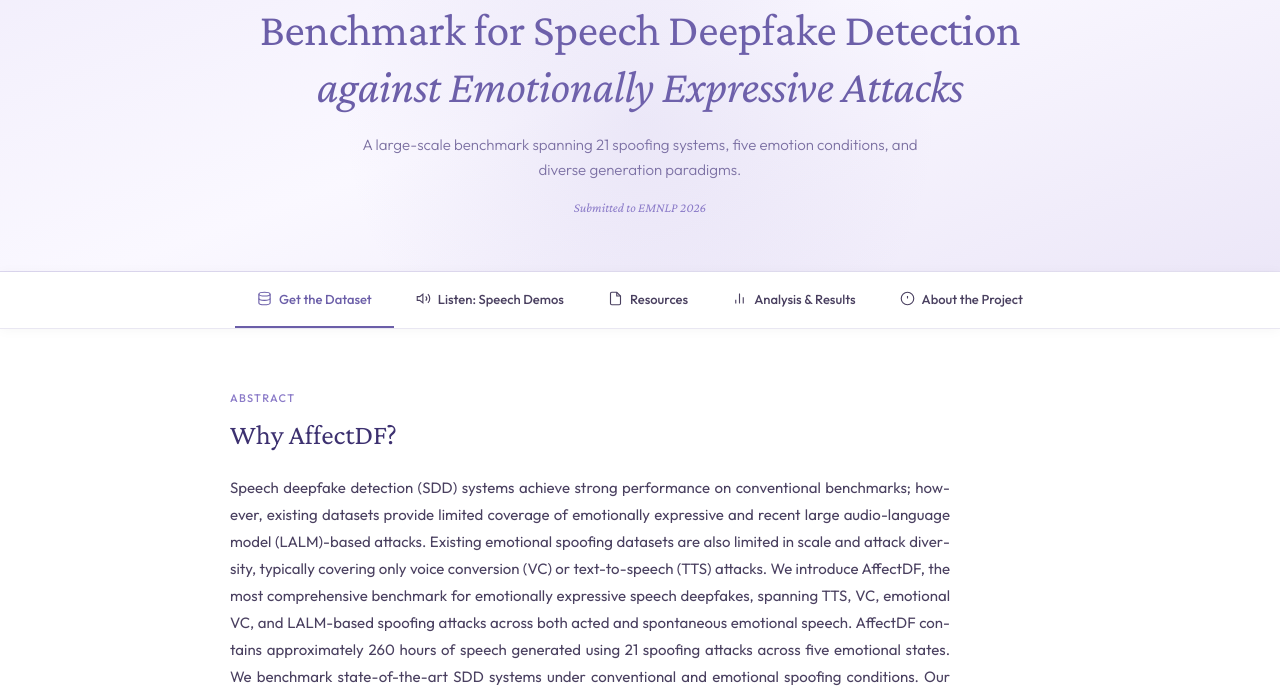
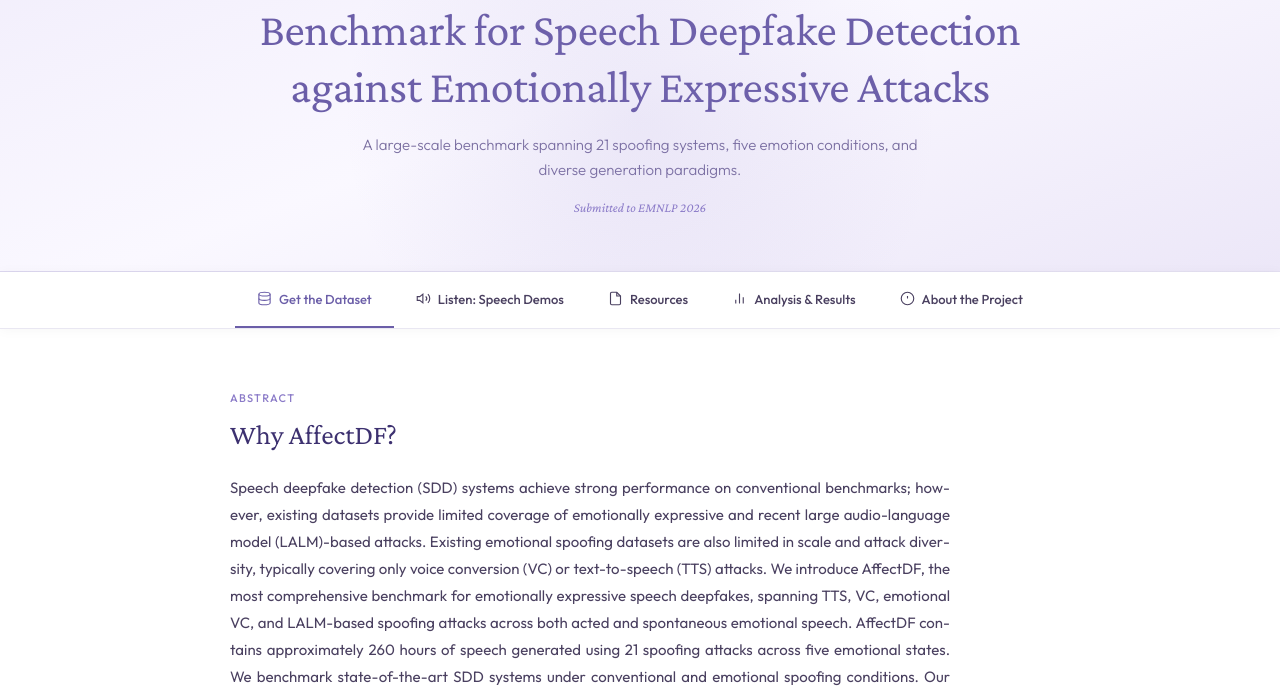
Before and after one commit to affectdf33-data/AffectDF-Data, a plain HTML site: page index.html in a window 1280 px wide. Shown: the part 121-808 px from the top of the page. Drawn offline with nearby package versions, Linux system fonts and the light colour scheme; a web font is replaced by a local one.

Commit message:
Update index.html

```diff
--- a/index.html
+++ b/index.html
@@ -199,7 +199,7 @@
 
 <!-- HERO -->
 <header class="hero">
-  <h1><span class="title-brand">AffectDF:</span> The Most Comprehensive Benchmark for Speech Deepfake Detection <em>against Emotionally Expressive Attacks</em></h1>
+  <h1><span class="title-brand">AffectDF:</span> The Most Comprehensive Benchmark for Speech Deepfake Detection against Emotionally Expressive Attacks</h1>
   <p class="hero-sub">A large-scale benchmark spanning 21 spoofing systems, five emotion conditions, and diverse generation paradigms.</p>
   <p style="margin-top:14px; font-size:13px; color:var(--lavender-mid); font-style:italic; font-family:'Crimson Pro',serif;">Submitted to EMNLP 2026</p>
 </header>
```
